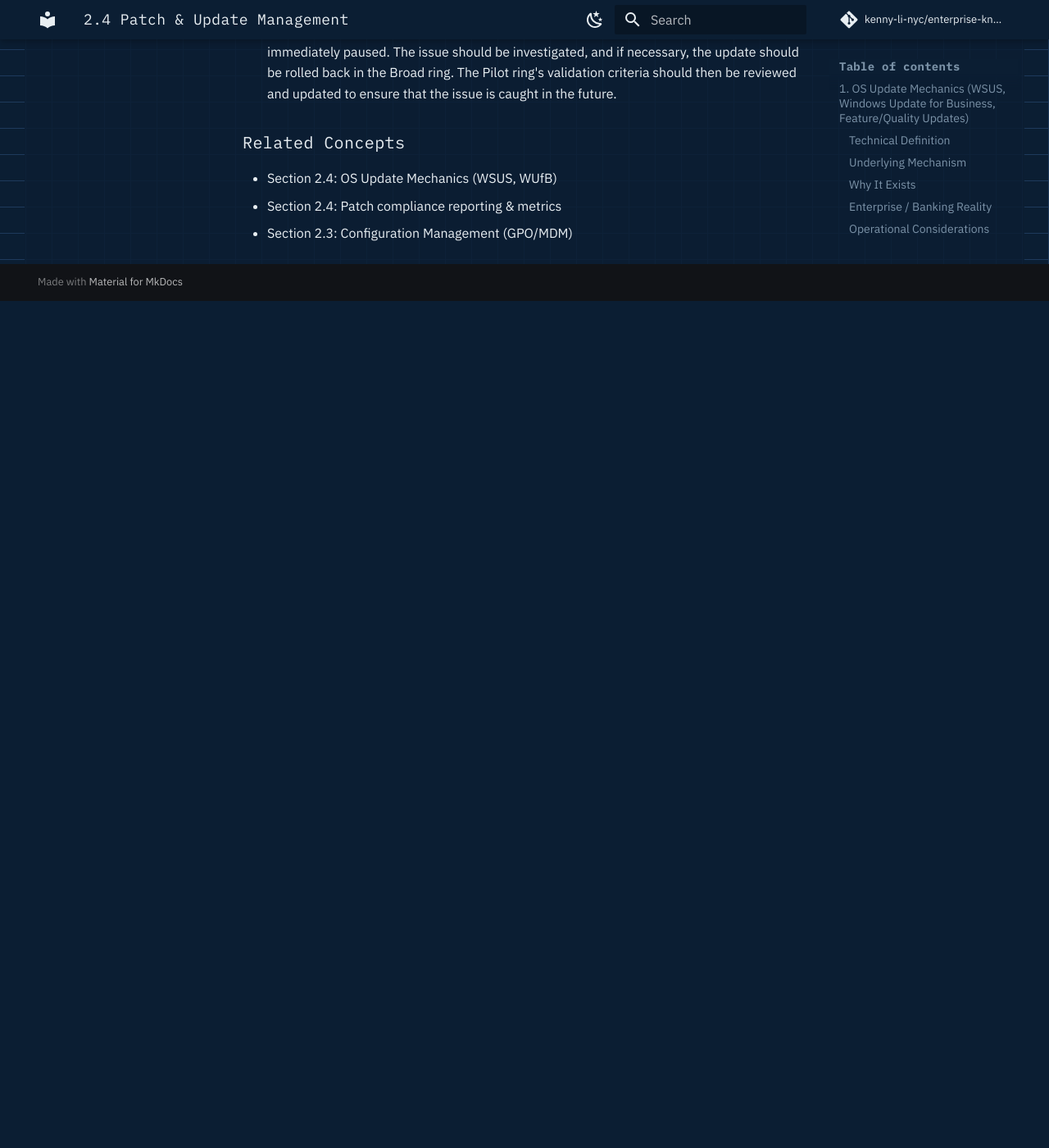
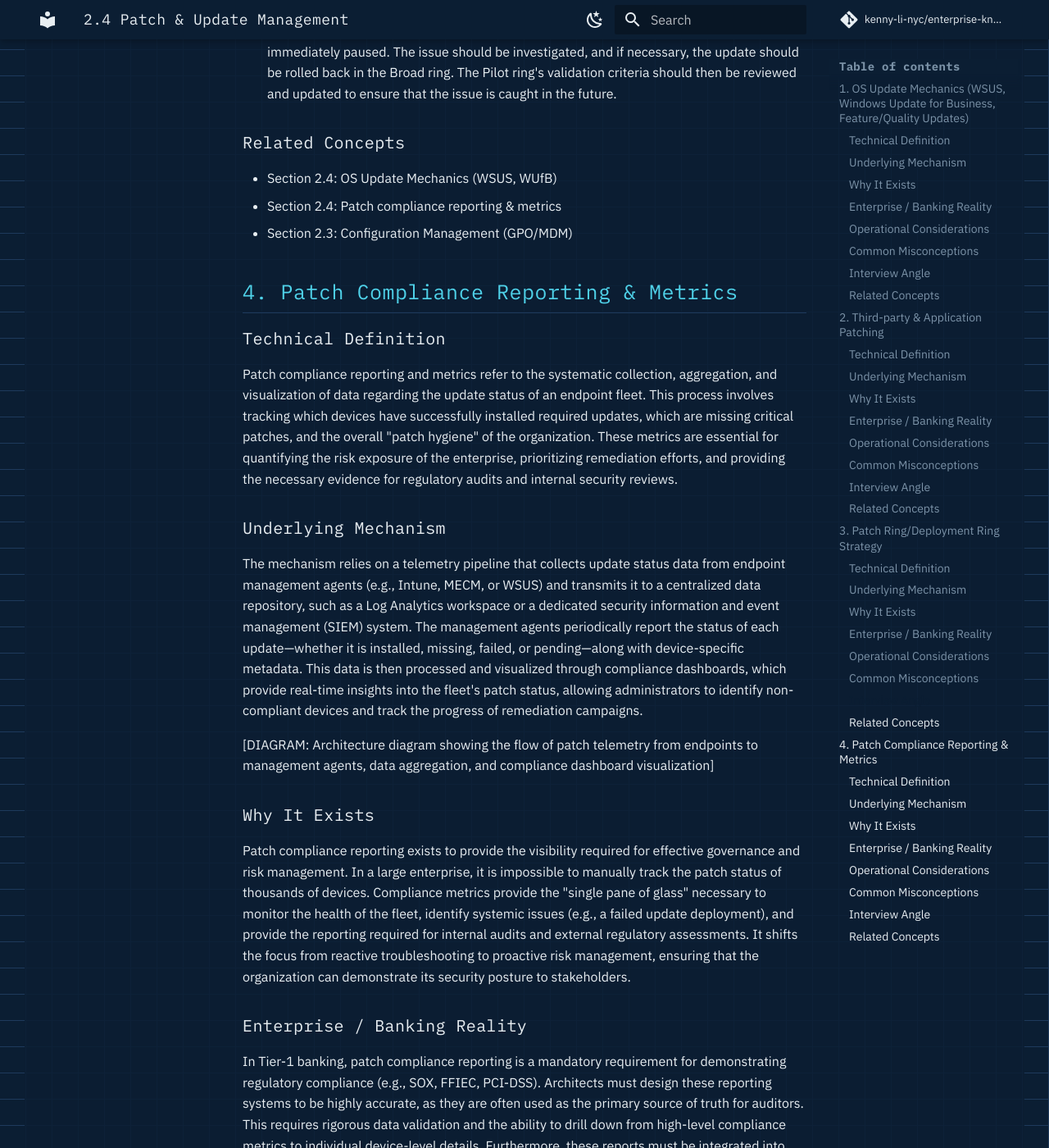
Before and after one commit to kenny-li-nyc/enterprise-knowledge-base, an MkDocs documentation site: the page built from docs/endpoint/patch-update-management.md, in a window 1280 px wide and 1400 px high, scrolled down 7491 px. Shown: the whole window at 82% size. Built offline with MkDocs 1.6.1 and Material for MkDocs 9.7.7, drawn with Linux system fonts in a browser that asks for light colours; comment, search, counter and statistics services are not loaded; before the commit the page ends 7858 px from its top, so only the background shows below that; some of the changed text lies outside the part shown.

Commit message:
docs: add section on patch compliance reporting and metrics
Co-authored-by: aider (gemini/gemini-3.1-flash-lite) <aider@aider.chat>

```diff
--- a/docs/endpoint/patch-update-management.md
+++ b/docs/endpoint/patch-update-management.md
@@ -113,3 +113,41 @@ Operationalizing deployment rings requires a high degree of automation and monit
 - Section 2.4: OS Update Mechanics (WSUS, WUfB)
 - Section 2.4: Patch compliance reporting & metrics
 - Section 2.3: Configuration Management (GPO/MDM)
+
+## 4. Patch Compliance Reporting & Metrics
+
+### Technical Definition
+Patch compliance reporting and metrics refer to the systematic collection, aggregation, and visualization of data regarding the update status of an endpoint fleet. This process involves tracking which devices have successfully installed required updates, which are missing critical patches, and the overall "patch hygiene" of the organization. These metrics are essential for quantifying the risk exposure of the enterprise, prioritizing remediation efforts, and providing the necessary evidence for regulatory audits and internal security reviews.
+
+### Underlying Mechanism
+The mechanism relies on a telemetry pipeline that collects update status data from endpoint management agents (e.g., Intune, MECM, or WSUS) and transmits it to a centralized data repository, such as a Log Analytics workspace or a dedicated security information and event management (SIEM) system. The management agents periodically report the status of each update—whether it is installed, missing, failed, or pending—along with device-specific metadata. This data is then processed and visualized through compliance dashboards, which provide real-time insights into the fleet's patch status, allowing administrators to identify non-compliant devices and track the progress of remediation campaigns.
+
+[DIAGRAM: Architecture diagram showing the flow of patch telemetry from endpoints to management agents, data aggregation, and compliance dashboard visualization]
+
+### Why It Exists
+Patch compliance reporting exists to provide the visibility required for effective governance and risk management. In a large enterprise, it is impossible to manually track the patch status of thousands of devices. Compliance metrics provide the "single pane of glass" necessary to monitor the health of the fleet, identify systemic issues (e.g., a failed update deployment), and provide the reporting required for internal audits and external regulatory assessments. It shifts the focus from reactive troubleshooting to proactive risk management, ensuring that the organization can demonstrate its security posture to stakeholders.
+
+### Enterprise / Banking Reality
+In Tier-1 banking, patch compliance reporting is a mandatory requirement for demonstrating regulatory compliance (e.g., SOX, FFIEC, PCI-DSS). Architects must design these reporting systems to be highly accurate, as they are often used as the primary source of truth for auditors. This requires rigorous data validation and the ability to drill down from high-level compliance metrics to individual device-level details. Furthermore, these reports must be integrated into the bank's broader risk management framework, ensuring that compliance data is used to inform security decisions and prioritize remediation efforts.
+
+### Operational Considerations
+Operationalizing patch compliance reporting requires careful management of data quality and dashboard performance. Administrators must ensure that the data ingestion pipeline is healthy and that the reports are configured to provide relevant, actionable information. This involves defining clear KPIs (Key Performance Indicators) for compliance, such as "percentage of devices with up-to-date patches" or "mean time to remediate (MTTR) for critical vulnerabilities." Administrators must also establish a process for reviewing these reports regularly and taking action on the insights they provide, ensuring that the reporting is a tool for improvement, not just a passive display.
+
+[CLI: PowerShell command to export patch compliance data from the management platform for offline analysis]
+
+### Common Misconceptions
+!!! warning
+    A common misconception is that a "green" compliance report means the environment is secure. Compliance reports only measure adherence to *defined* policies; they do not account for unknown vulnerabilities or sophisticated threats that bypass existing controls. Another error is assuming that reports are always real-time; there is often a latency between a device's state change and the report update, which must be accounted for when making critical security decisions.
+
+### Interview Angle
+1. Question: How do you ensure the accuracy and reliability of patch compliance data in a large-scale environment?
+   Answer: Accuracy is ensured through rigorous data validation and the use of multiple, independent sources of truth. For example, cross-referencing MDM compliance data with vulnerability scanner reports can help identify discrepancies and ensure that the compliance report reflects the true state of the environment.
+2. Question: What are the key metrics you would include in a patch compliance report for a Tier-1 banking environment?
+   Answer: Key metrics would include patch compliance (time-to-remediate), the number of devices missing critical patches, the success rate of update deployments, and the overall "patch hygiene" score. These metrics should be aligned with the bank's risk appetite and regulatory requirements.
+3. Question: How do you handle a situation where the patch compliance report shows a high number of non-compliant devices?
+   Answer: The response should be a structured incident management process. First, investigate the root cause (e.g., a failed update, a network issue), then prioritize remediation based on the risk to the business, and finally, communicate the status and remediation plan to stakeholders, ensuring transparency and accountability.
+
+### Related Concepts
+- Section 2.4: Patch ring/deployment ring strategy
+- Section 2.4: OS Update Mechanics (WSUS, WUfB)
+- Section 3.2: Vulnerability Management and EDR Integration
```
